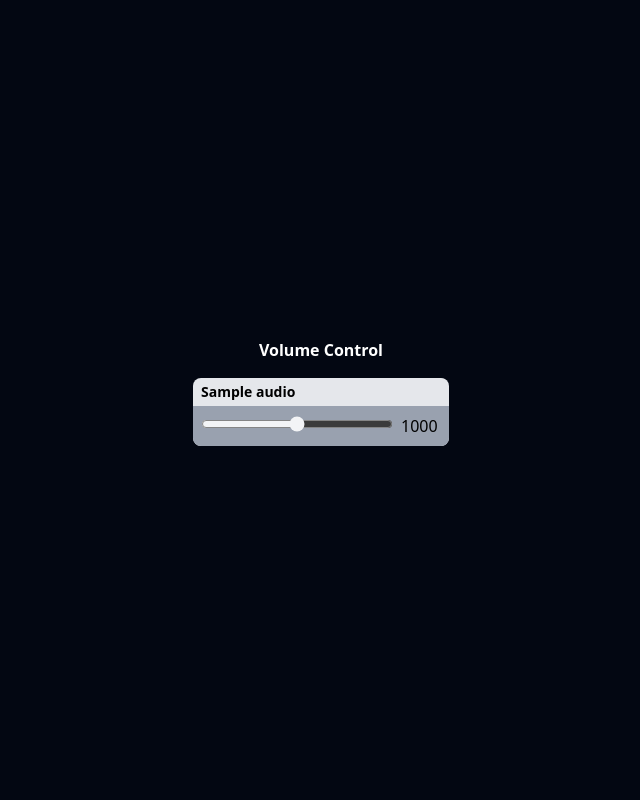
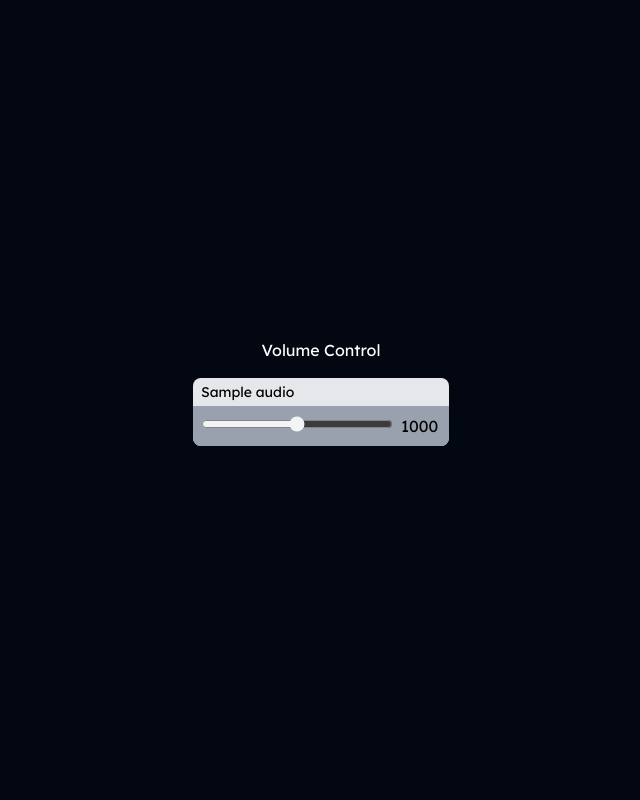
Before and after one commit to wahyukusumo/remote-windows-volume-control, a Flask app: template templates/index.html in a window 1280 px wide. Shown: the whole page, without its empty margins (319-959 px from the left). Run offline with Flask 3, Linux system fonts and the light colour scheme; the template is opened without the code that fills it: most values are stand-ins (such as "Sample title", 1, 10 or a date in 2020).

Commit message:
Add custom font

```diff
--- a/static/output.css
+++ b/static/output.css
@@ -20,6 +20,7 @@
     --radius-lg: 0.5rem;
     --default-font-family: var(--font-sans);
     --default-mono-font-family: var(--font-mono);
+    --font-lexend-deca: "Lexend Deca", sans-serif;
   }
 }
 @layer base {
@@ -210,6 +211,9 @@
   .rounded-lg {
     border-radius: var(--radius-lg);
   }
+  .rounded-none {
+    border-radius: 0;
+  }
   .rounded-b-lg {
     border-bottom-right-radius: var(--radius-lg);
     border-bottom-left-radius: var(--radius-lg);
@@ -242,6 +246,9 @@
   .text-center {
     text-align: center;
   }
+  .font-lexend-deca {
+    font-family: var(--font-lexend-deca);
+  }
   .text-sm {
     font-size: var(--text-sm);
     line-height: var(--tw-leading, var(--text-sm--line-height));
@@ -263,6 +270,9 @@
   .accent-gray-100 {
     accent-color: var(--color-gray-100);
   }
+  .opacity-5 {
+    opacity: 5%;
+  }
   .outline {
     outline-style: var(--tw-outline-style);
     outline-width: 1px;
@@ -272,6 +282,12 @@
       padding-inline: 40vw;
     }
   }
+}
+@font-face {
+  font-family: "Lexend Deca";
+  src: url('./LexendDeca-Regular.ttf') format('truetype');
+  font-weight: normal;
+  font-style: normal;
 }
 @property --tw-border-style {
   syntax: "*";
--- a/templates/index.html
+++ b/templates/index.html
@@ -9,13 +9,13 @@
   <script src="https://unpkg.com/htmx.org@2.0.3"></script>
 </head>
 
-<body>
+<body class="font-lexend-deca">
   <div class="h-screen flex flex-col items-center justify-center p-5 bg-gray-950 lg:px-[40vw]">
-    <h1 class="text-white font-bold">Volume Control</h1>
+    <h1 class="text-white">Volume Control</h1>
     <div class="w-full">
       {% for audio in processes %}
       <div class="flex flex-col my-4 bg-gray-200 rounded-lg">
-        <div class="p-1 px-2 text-sm font-semibold">{{ audio.name }}</div>
+        <div class="p-1 px-2 text-sm">{{ audio.name }}</div>
         <div class="flex items-center rounded-b-lg bg-gray-400 p-2">
           <form hx-post="/" hx-trigger="change" hx-target="#vol-{{loop.index}}" hx-swap="textContent" class="w-full">
             <input type="text" name="name" value="{{ audio.name }}" hidden>
```
Also changed, not shown: static/input.css (+11 -0 lines), static/LexendDeca-Regular.ttf (added).
